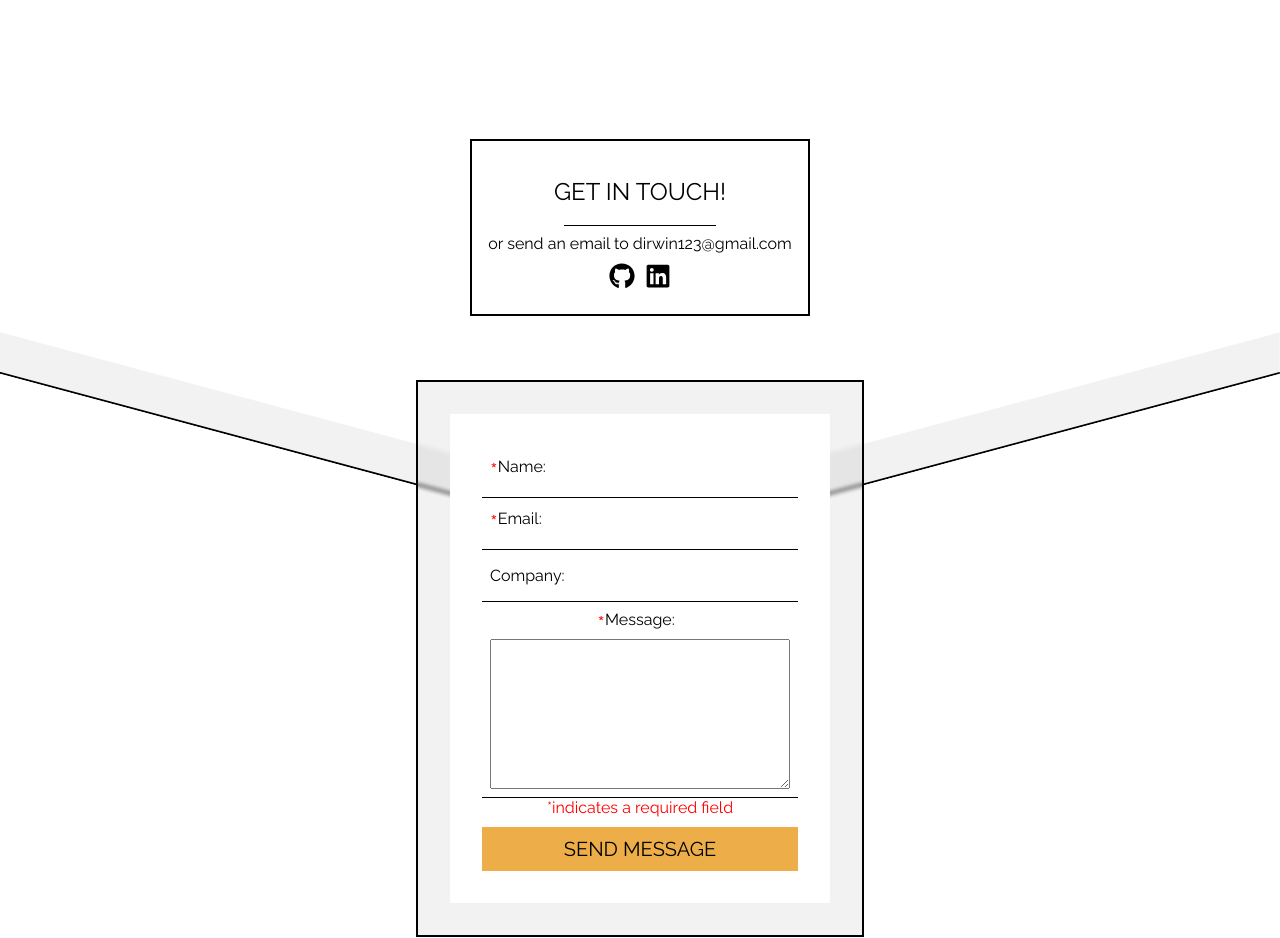
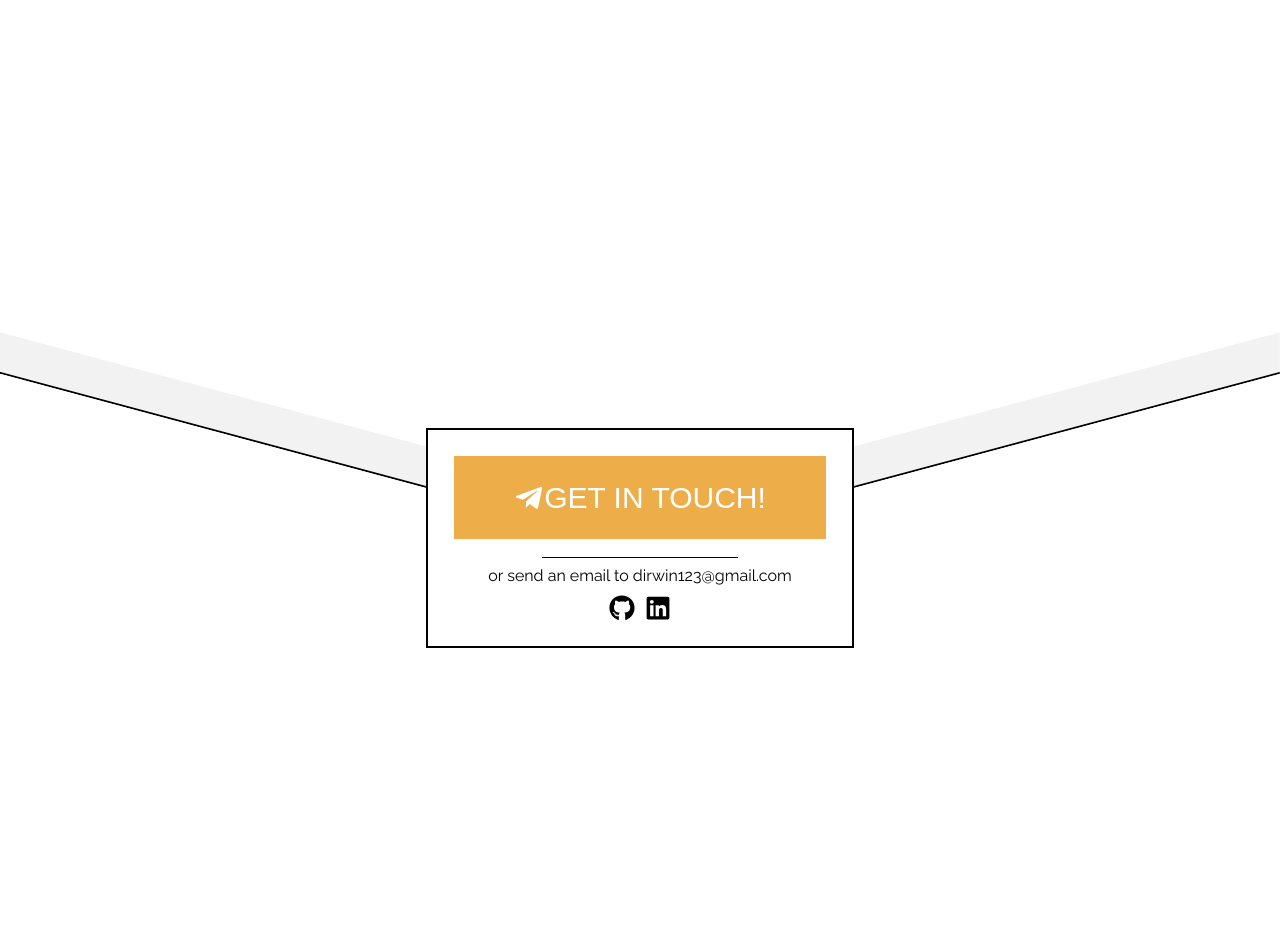
Before and after one commit to dannyirwin/portfolio, a React (Create React App) app: page / in a window 1280 px wide. Shown: the part 3300-4238 px from the top of the page. Built offline with nearby package versions, Linux system fonts and the light colour scheme.

Commit message:
CTA & widgit for contact form

```diff
--- a/src/components/App.css
+++ b/src/components/App.css
@@ -52,6 +52,7 @@ button {
   padding: 5px 30px;
   margin: 10px;
   text-transform: uppercase;
+  cursor: pointer;
 }
 
 hr {
@@ -104,7 +105,7 @@ input {
 
 textarea {
   height: 150px;
-  width: 300px;
+  width: 500px;
   font-family: var(--header-font);
   padding: 0.5em;
 }
--- a/src/components/contact/Contact.css
+++ b/src/components/contact/Contact.css
@@ -14,7 +14,39 @@
   padding: 1em;
   border: solid 2px black;
   margin: auto;
-  margin-bottom: 2em;
+}
+
+.ContactHeader > button {
+  font-size: 20px;
+  color: white;
+  background: var(--color5);
+  padding: 0 3em;
+  cursor: pointer;
+}
+
+.ContactHeader > button:hover,
+.ContactHeader > button:focus {
+  color: lightgrey;
+}
+
+.contact-form-container {
+  position: fixed;
+  background-color: rgba(0, 0, 0, 0.2);
+  backdrop-filter: blur(2px);
+  margin: auto;
+  display: flex;
+  width: 100%;
+  height: 100vh;
+  z-index: -20;
+  opacity: 0;
+  bottom: 0;
+  transition: 0.5s;
+}
+
+.contact-form-container.visible {
+  z-index: 20;
+  opacity: 1;
+  transition: 0.2s;
 }
 
 .ContactForm {
@@ -23,6 +55,36 @@
   display: flex;
   flex-direction: column;
   padding: 2em;
+  margin: auto;
+  transform: translateY(100vh);
+  transition: 0.5s ease;
+}
+
+.ContactForm.visible {
+  transform: translateY(0%);
+  transition: 0.5s ease;
+}
+
+.ContactHeader > button > h2 {
+  display: flex;
+  justify-content: center;
+  align-items: center;
+}
+
+.ContactForm > button {
+  border: 2px solid black;
+  font-size: 20px;
+  width: 100%;
+  margin: 0;
+  margin-top: 5px;
+  display: flex;
+  justify-content: center;
+  align-items: center;
+}
+
+.ContactForm > button:hover {
+  color: var(--color5);
+  border-color: var(--color5);
 }
 
 input[type='submit'] {
@@ -34,15 +96,6 @@ input[type='submit'] {
 input[type='submit']:hover,
 input[type='submit']:focus {
   color: white;
-}
-
-.contact-form-container {
-  background-color: var(--opaque-background);
-  backdrop-filter: blur(2px);
-  border: 2px solid black;
-  margin: auto;
-  margin-top: 2em;
-  padding: 2em;
 }
 
 .input-container {
--- a/src/components/contact/Contact.tsx
+++ b/src/components/contact/Contact.tsx
@@ -1,4 +1,4 @@
-import React from 'react';
+import React, { MouseEvent, SyntheticEvent, useState } from 'react';
 
 import './Contact.css';
 import ContactBackground from './ContactBackground';
@@ -10,13 +10,23 @@ interface props {
 }
 
 export default function Contact({ innerRef }: props) {
+  const [showContactForm, setShowContactForm] = useState<boolean>(false);
+
+  const toggleShowContactForm = (
+    event?: React.MouseEvent<HTMLButtonElement>
+  ) => {
+    event && event.preventDefault();
+    setShowContactForm(!showContactForm);
+  };
+
   return (
     <section className='Contact' ref={innerRef}>
       <ContactBackground />
-      <ContactHeader />
-      <div className='contact-form-container'>
-        <ContactForm />
-      </div>
+      <ContactHeader toggleShowContactForm={toggleShowContactForm} />
+      <ContactForm
+        toggleShowContactForm={toggleShowContactForm}
+        showContactForm={showContactForm}
+      />
     </section>
   );
 }
--- a/src/components/contact/ContactForm.tsx
+++ b/src/components/contact/ContactForm.tsx
@@ -1,9 +1,18 @@
 import React, { useState } from 'react';
 import emailJS from 'emailjs-com';
 import RedAsterisk from './RedAsterisk';
+import { FaAngleDoubleLeft } from 'react-icons/fa';
 
-export default function ContactForm() {
-  const [statusDisplay, setStatusDisplay] = useState('');
+interface props {
+  toggleShowContactForm: (event?: React.MouseEvent<HTMLButtonElement>) => void;
+  showContactForm: boolean;
+}
+
+export default function ContactForm({
+  toggleShowContactForm,
+  showContactForm
+}: props) {
+  const [statusDisplay, setStatusDisplay] = useState<string>('');
 
   function sendEmail(e: any) {
     e.preventDefault();
@@ -33,7 +42,13 @@ export default function ContactForm() {
       );
   }
   return (
-    <form className='ContactForm' onSubmit={sendEmail}>
+    <div
+      className={`contact-form-container ${showContactForm ? 'visible' : ''}`}
+    >
+      <form
+        className={`ContactForm ${showContactForm ? 'visible' : ''}`}
+        onSubmit={sendEmail}
+      >
         <div className='input-container'>
           <label htmlFor='name'>
             <RedAsterisk />
@@ -62,6 +77,11 @@ export default function ContactForm() {
         <div style={{ color: 'red' }}>*indicates a required field</div>
         <p>{statusDisplay}</p>
         <input type='submit' value='Send Message' />
+        <button onClick={toggleShowContactForm}>
+          <FaAngleDoubleLeft />
+          Go Back
+        </button>
       </form>
+    </div>
   );
 }
--- a/src/components/contact/ContactHeader.tsx
+++ b/src/components/contact/ContactHeader.tsx
@@ -1,10 +1,20 @@
-import React from 'react';
+import React, { MouseEvent } from 'react';
+import { FaTelegramPlane } from 'react-icons/fa';
 import SocialMediaLinks from '../SocialMediaLinks';
 
-export default function ContactHeader() {
+interface props {
+  toggleShowContactForm: (event?: React.MouseEvent<HTMLButtonElement>) => void;
+}
+
+export default function ContactHeader({ toggleShowContactForm }: props) {
   return (
     <div className='ContactHeader'>
-      <h2>Get in touch!</h2>
+      <button onClick={toggleShowContactForm}>
+        <h2>
+          <FaTelegramPlane />
+          Get in touch!
+        </h2>
+      </button>
       <hr></hr>
       <p>or send an email to dirwin123@gmail.com</p>
       <SocialMediaLinks />
```
Lines whose indentation alone changed are shown as unchanged.
